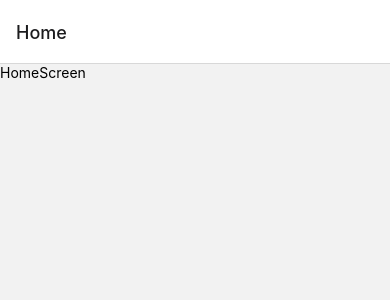
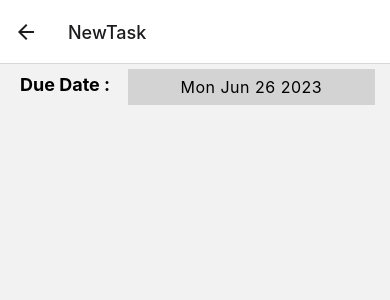
Before and after one commit to gulshan-ara/CM3070_Final_Project, a React Native app: screen /NewTask in a window 390 px wide. Before the commit this address had no page. Shown: the top 300 px of the page. Built offline with nearby package versions, Linux system fonts and the light colour scheme.

Commit message:
build - custom date picker component developed

```diff
--- /dev/null
+++ b/components/CustomDatePicker.js
@@ -0,0 +1,87 @@
+/** This component is used for rendering date picker.
+ * Here the label prop handles the label of date picker
+ * The pressable TextInput field handles the visibility of date picker.
+ */
+
+// import libraries and packages
+import { StyleSheet, Text, TouchableOpacity, View } from "react-native";
+import React, { useState } from "react";
+import DatePicker from "@react-native-community/datetimepicker";
+
+const CustomDatePicker = ({ label, placeHolder, onDateChange }) => {
+	// handles the visibility of date Picker
+	const [showPicker, setShowPicker] = useState(false);
+	// handle date state
+	const [date, setDate] = useState(placeHolder);
+
+  // function to handle date change
+	const onChangeDate = ({ type }, pickedDate) => {
+    // if date is set (Ok button is pressed)
+		if (type === "set") {
+			const currentDate = pickedDate;
+      // converting date object into string value and storing in state
+			setDate(currentDate.toDateString());
+      // hiding date picker
+			setShowPicker(false);
+		} else {
+			setShowPicker(!showPicker);
+		}
+	};
+
+	// rendering the view
+	return (
+		<>
+			{/* Render the date picker input box with label */}
+			<View style={styles.container}>
+				{/* customisable label for datePicker */}
+				<Text style={styles.label}>{label} :</Text>
+				{/* TouchableOpacity is used for handling the visibility of datePicker */}
+				<TouchableOpacity
+					style={styles.dateContainer}
+					onPress={() => setShowPicker(true)}
+				>
+					{/* Text field to show the date */}
+					<Text style={styles.dateText}>{date}</Text>
+				</TouchableOpacity>
+			</View>
+
+			{/* Render the date picker on condition */}
+			{showPicker && (
+				<DatePicker
+					mode="date"
+					display="calender"
+					value={new Date()}
+					onChange={onChangeDate}
+				/>
+			)}
+		</>
+	);
+};
+
+export default CustomDatePicker;
+
+const styles = StyleSheet.create({
+	container: {
+		marginVertical: 5,
+		marginHorizontal: 10,
+		flexDirection: "row",
+	},
+	label: {
+		fontWeight: "bold",
+		fontSize: 18,
+		margin: 5,
+		paddingHorizontal: 5,
+		flex: 1,
+	},
+	dateContainer: {
+		backgroundColor: "lightgrey",
+		flex: 2.5,
+		marginHorizontal: 5,
+		padding: 8,
+		alignItems: "center",
+	},
+	dateText: {
+		fontSize: 16,
+		letterSpacing: 0.5,
+	},
+});
--- a/navigation/MainNavigator.js
+++ b/navigation/MainNavigator.js
@@ -10,6 +10,7 @@ import { createStackNavigator } from "@react-navigation/stack";
 
 // import functions, components & files from this project
 import HomeScreen from "../screens/HomeScreen";
+import NewTask from "../screens/NewTaskScreen";
 
 // creating the stack
 const Stack = createStackNavigator();
@@ -23,6 +24,10 @@ const MainNavigator = () => {
 				// options={{ headerShown: false }}
 				component={HomeScreen}
 			/>
+			<Stack.Screen
+				name="NewTask"
+				component={NewTask}
+			/>
 		</Stack.Navigator>
 	);
 };
--- a/package.json
+++ b/package.json
@@ -19,7 +19,8 @@
     "react-native-gesture-handler": "~2.9.0",
     "react-native-reanimated": "~2.14.4",
     "react-native-safe-area-context": "4.5.0",
-    "react-native-screens": "~3.20.0"
+    "react-native-screens": "~3.20.0",
+    "@react-native-community/datetimepicker": "6.7.3"
   },
   "devDependencies": {
     "@babel/core": "^7.20.0"
--- a/screens/HomeScreen.js
+++ b/screens/HomeScreen.js
@@ -1,14 +1,17 @@
-import { StyleSheet, Text, View } from 'react-native'
-import React from 'react'
+import { StyleSheet, Text, TouchableOpacity, View } from "react-native";
+import React from "react";
 
-const HomeScreen = () => {
-  return (
-    <View>
-      <Text>HomeScreen</Text>
-    </View>
-  )
-}
+const HomeScreen = ({ navigation }) => {
+	return (
+		<View>
+			<Text>HomeScreen</Text>
+			<TouchableOpacity onPress={() => navigation.navigate("NewTask")}>
+				<Text>Add Task</Text>
+			</TouchableOpacity>
+		</View>
+	);
+};
 
-export default HomeScreen
+export default HomeScreen;
 
-const styles = StyleSheet.create({})
+const styles = StyleSheet.create({});
--- /dev/null
+++ b/screens/NewTaskScreen.js
@@ -0,0 +1,24 @@
+/** Here New task adding UI & logic is implemented. */
+
+import { StyleSheet, View } from "react-native";
+import React, { useState } from "react";
+import CustomDatePicker from "../components/CustomDatePicker";
+
+const NewTask = () => {
+	const [dueDate, setDueDate] = useState(new Date().toDateString());
+
+	return (
+		<View>
+			<CustomDatePicker label="Due Date" placeHolder={dueDate} />
+		</View>
+	);
+};
+
+export default NewTask;
+
+const styles = StyleSheet.create({
+	datePickerStyle: {
+		width: 200,
+		marginTop: 20,
+	},
+});
```
Also changed, not shown: 1 other file (tests, documents, lock files or other folders).
